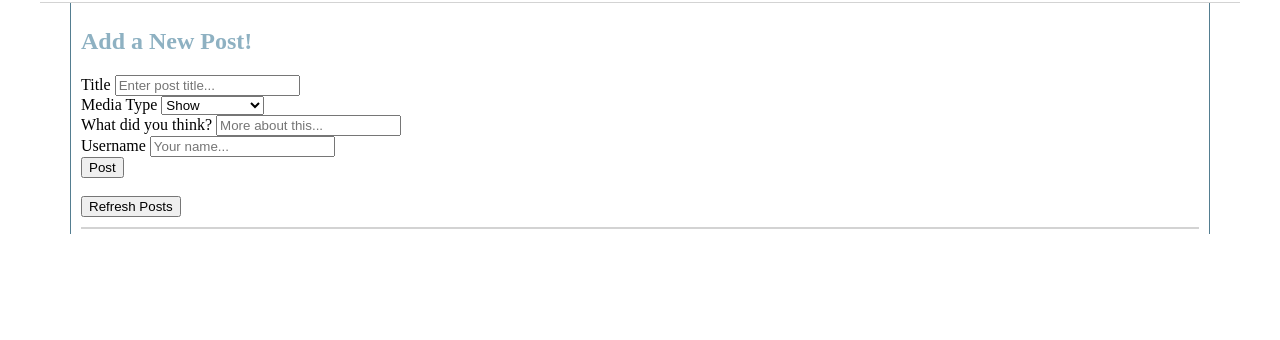
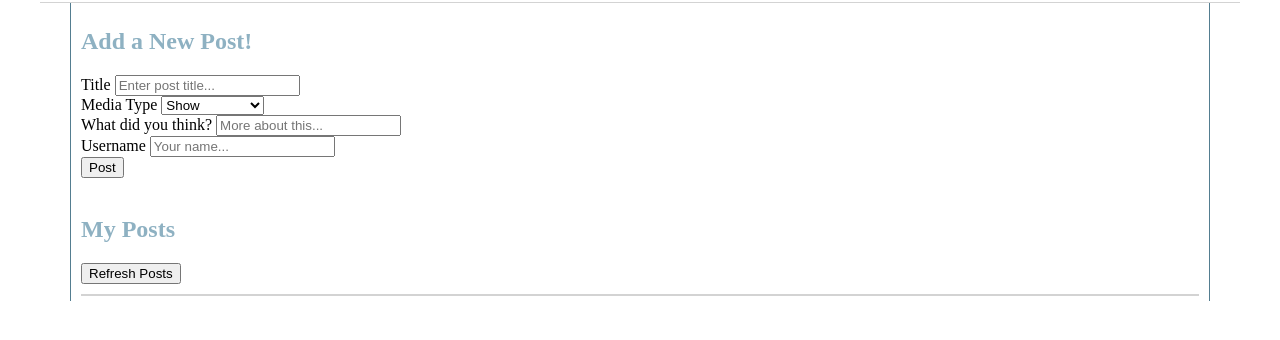
Before and after one commit to akproscia/Web-Programming-Project, a website: page public/index.html in a window 1280 px wide. Shown: the part 96-436 px from the top of the page. Drawn offline with Linux system fonts and the light colour scheme; no server answers.

Commit message:
added title to posts section in index.html

```diff
--- a/public/index.html
+++ b/public/index.html
@@ -79,8 +79,12 @@
 
                 <br>
 
-                <!-- Sort posts button -->
-                <button class="form-button" id="refresh-posts">Refresh Posts</button>
+                <div>
+                    <h2>My Posts</h2>
+                    <!-- Sort posts button -->
+                    <button class="form-button" id="refresh-posts">Refresh Posts</button>
+                </div>
+
 
                 <!-- post container div, posts will be displayed in here. this will be referenced in the js file by #post-container -->
                 <div class="post-container" id="post-container">
@@ -88,6 +92,7 @@
                 </div>
 
             </main>
+
             <footer>
 
             </footer>
```
